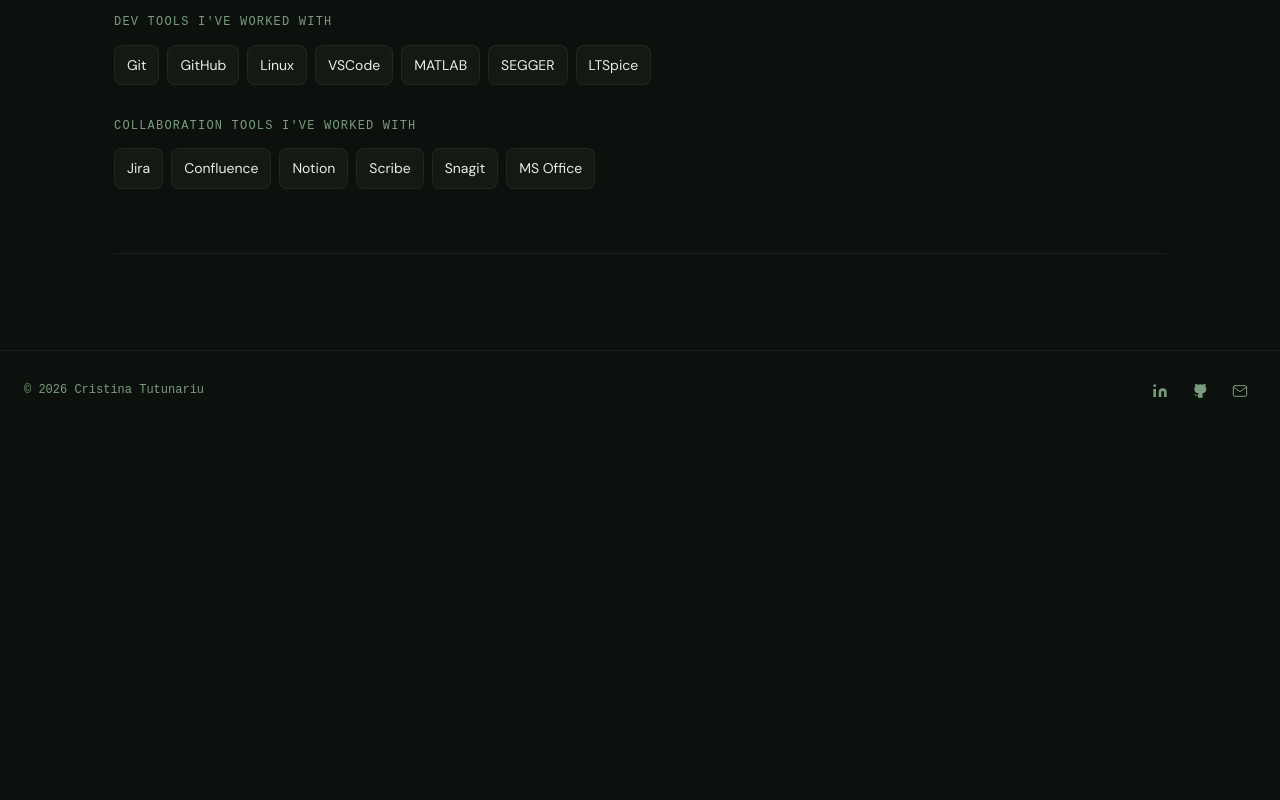
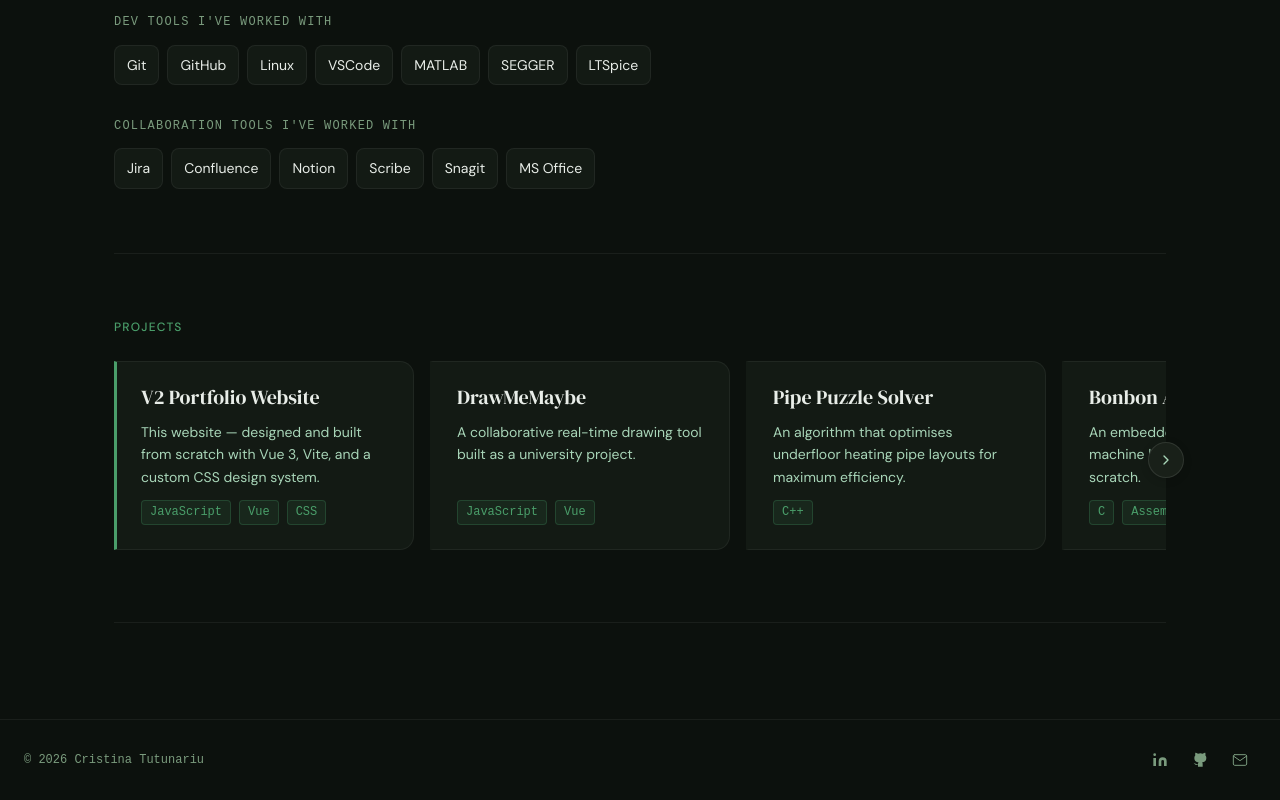
Before and after one commit to ctd08/V2-Portfolio-Website, a Vue app in the folder frontend/: page / in a window 1280 px wide. Shown: the part 1483-2283 px from the top of the page. Before the commit the page ends 1914 px from the top, so only its background shows below. Built offline with nearby package versions, Linux system fonts and the light colour scheme.

Commit message:
added projects section

```diff
--- /dev/null
+++ b/frontend/src/components/sections/ProjectsSection.vue
@@ -0,0 +1,206 @@
+<template>
+  <section class="projects">
+    <p class="section-eyebrow">Projects</p>
+
+    <div class="carousel-wrap" ref="wrapRef">
+      <div class="cards-track" ref="trackRef">
+        <RouterLink
+          v-for="project in projects"
+          :key="project.id"
+          :to="`/projects/${project.id}`"
+          class="project-card"
+          :class="{ featured: project.featured }"
+        >
+          <div class="card-inner">
+            <h3 class="card-title">{{ project.title }}</h3>
+            <p class="card-desc">{{ project.description }}</p>
+            <div class="card-tags">
+              <span v-for="tag in project.tags" :key="tag" class="tag">{{ tag }}</span>
+            </div>
+          </div>
+        </RouterLink>
+      </div>
+
+      <!-- Scroll arrows — only visible when overflowing -->
+      <button v-if="canScrollLeft" class="scroll-arrow left" @click="scroll(-1)" aria-label="Scroll left">
+        <svg width="16" height="16" viewBox="0 0 24 24" fill="none" stroke="currentColor" stroke-width="2" stroke-linecap="round" stroke-linejoin="round">
+          <polyline points="15 18 9 12 15 6"/>
+        </svg>
+      </button>
+      <button v-if="canScrollRight" class="scroll-arrow right" @click="scroll(1)" aria-label="Scroll right">
+        <svg width="16" height="16" viewBox="0 0 24 24" fill="none" stroke="currentColor" stroke-width="2" stroke-linecap="round" stroke-linejoin="round">
+          <polyline points="9 18 15 12 9 6"/>
+        </svg>
+      </button>
+    </div>
+  </section>
+</template>
+
+<script setup>
+import { ref, onMounted, onUnmounted } from 'vue'
+import { projects } from '@/data/projects.js'
+
+const wrapRef = ref(null)
+const trackRef = ref(null)
+const canScrollLeft = ref(false)
+const canScrollRight = ref(false)
+
+function updateArrows() {
+  const track = trackRef.value
+  if (!track) return
+  canScrollLeft.value = track.scrollLeft > 10
+  canScrollRight.value = track.scrollLeft + track.clientWidth < track.scrollWidth - 10
+}
+
+function scroll(direction) {
+  const track = trackRef.value
+  if (!track) return
+  track.scrollBy({ left: direction * 320, behavior: 'smooth' })
+}
+
+onMounted(() => {
+  const track = trackRef.value
+  if (!track) return
+  track.addEventListener('scroll', updateArrows)
+  updateArrows()
+
+  // Re-check on resize
+  window.addEventListener('resize', updateArrows)
+})
+
+onUnmounted(() => {
+  const track = trackRef.value
+  if (track) track.removeEventListener('scroll', updateArrows)
+  window.removeEventListener('resize', updateArrows)
+})
+</script>
+
+<style scoped>
+.projects {
+  padding: var(--space-16) 0;
+  border-bottom: 1px solid var(--border-subtle);
+}
+
+.section-eyebrow {
+  font-size: var(--text-xs);
+  font-weight: 500;
+  letter-spacing: 0.1em;
+  text-transform: uppercase;
+  color: var(--accent-primary);
+  margin-bottom: var(--space-6);
+}
+
+/* ── Carousel ── */
+.carousel-wrap {
+  position: relative;
+}
+
+.cards-track {
+  display: flex;
+  gap: var(--space-4);
+  overflow-x: auto;
+  scroll-snap-type: x mandatory;
+  -webkit-overflow-scrolling: touch;
+  padding-bottom: var(--space-2);
+
+  /* Hide scrollbar */
+  scrollbar-width: none;
+  -ms-overflow-style: none;
+}
+
+.cards-track::-webkit-scrollbar {
+  display: none;
+}
+
+/* ── Cards ── */
+.project-card {
+  flex: 0 0 300px;
+  scroll-snap-align: start;
+  border: 1px solid var(--border-subtle);
+  border-left: 3px solid transparent;
+  border-radius: 0 var(--radius-lg) var(--radius-lg) 0;
+  background: var(--bg-secondary);
+  text-decoration: none;
+  display: block;
+  transition: border-color var(--transition-fast), background var(--transition-fast);
+}
+
+.project-card:hover {
+  border-color: var(--border-default);
+  border-left-color: var(--accent-primary);
+  background: var(--bg-surface);
+}
+
+.project-card.featured {
+  border-left-color: var(--accent-primary);
+}
+
+.card-inner {
+  padding: var(--space-6);
+  display: flex;
+  flex-direction: column;
+  gap: var(--space-3);
+  height: 100%;
+}
+
+.card-title {
+  font-family: var(--font-display);
+  font-size: var(--text-xl);
+  color: var(--text-primary);
+  font-weight: 400;
+  line-height: var(--leading-tight);
+}
+
+.card-desc {
+  font-size: var(--text-sm);
+  color: var(--text-secondary);
+  line-height: var(--leading-normal);
+  flex: 1;
+  max-width: 100%;
+}
+
+.card-tags {
+  display: flex;
+  flex-wrap: wrap;
+  gap: var(--space-2);
+}
+
+.tag {
+  font-size: var(--text-xs);
+  padding: 2px 8px;
+  border-radius: var(--radius-sm);
+  background: rgba(74, 158, 106, 0.1);
+  color: var(--accent-primary);
+  border: 1px solid rgba(74, 158, 106, 0.25);
+  font-family: var(--font-mono);
+}
+
+/* ── Scroll arrows ── */
+.scroll-arrow {
+  position: absolute;
+  top: 50%;
+  transform: translateY(-50%);
+  width: 36px;
+  height: 36px;
+  border-radius: 50%;
+  background: var(--bg-surface);
+  border: 1px solid var(--border-default);
+  color: var(--text-secondary);
+  display: flex;
+  align-items: center;
+  justify-content: center;
+  cursor: pointer;
+  z-index: 10;
+  transition: color var(--transition-fast), border-color var(--transition-fast), background var(--transition-fast);
+  box-shadow: 0 2px 8px rgba(0, 0, 0, 0.15);
+}
+
+.scroll-arrow:hover {
+  color: var(--text-primary);
+  border-color: var(--accent-primary);
+  background: var(--bg-secondary);
+}
+
+.scroll-arrow.left { left: -18px; }
+.scroll-arrow.right { right: -18px; }
+</style>
--- a/frontend/src/data/projects.js
+++ b/frontend/src/data/projects.js
@@ -0,0 +1,30 @@
+export const projects = [
+  {
+    id: 'v2-portfolio',
+    title: 'V2 Portfolio Website',
+    description: 'This website — designed and built from scratch with Vue 3, Vite, and a custom CSS design system.',
+    tags: ['JavaScript', 'Vue', 'CSS'],
+    featured: true,
+  },
+  {
+    id: 'drawmemaybe',
+    title: 'DrawMeMaybe',
+    description: 'A collaborative real-time drawing tool built as a university project.',
+    tags: ['JavaScript', 'Vue'],
+    featured: false,
+  },
+  {
+    id: 'pipepuzzlesolver',
+    title: 'Pipe Puzzle Solver',
+    description: 'An algorithm that optimises underfloor heating pipe layouts for maximum efficiency.',
+    tags: ['C++'],
+    featured: false,
+  },
+  {
+    id: 'bonbonautomat',
+    title: 'Bonbon Automat',
+    description: 'An embedded candy vending machine built and programmed from scratch.',
+    tags: ['C', 'Assembly'],
+    featured: false,
+  },
+]
--- a/frontend/src/router/index.js
+++ b/frontend/src/router/index.js
@@ -7,6 +7,7 @@
   { path: '/about',    component: UnderConstructionView },
   { path: '/career',   component: UnderConstructionView },
   { path: '/projects', component: UnderConstructionView },
+  { path: '/projects/:id', component: UnderConstructionView },
   { path: '/blog',     component: UnderConstructionView },
   { path: '/cv',       component: UnderConstructionView },
   { path: '/contact',  component: UnderConstructionView },
--- a/frontend/src/views/HomeView.vue
+++ b/frontend/src/views/HomeView.vue
@@ -4,6 +4,7 @@
      <div class="home-content">
       <CurrentlySection />
       <SkillsSection />
+      <ProjectsSection />
     </div>
   </div>
 </template>
@@ -12,6 +13,7 @@
 import HeroSection from '@/components/sections/HeroSection.vue'
 import CurrentlySection from '@/components/sections/CurrentlySection.vue'
 import SkillsSection from '@/components/sections/SkillsSection.vue'
+import ProjectsSection from '@/components/sections/ProjectsSection.vue'
 </script>
 
 <style scoped>
```
